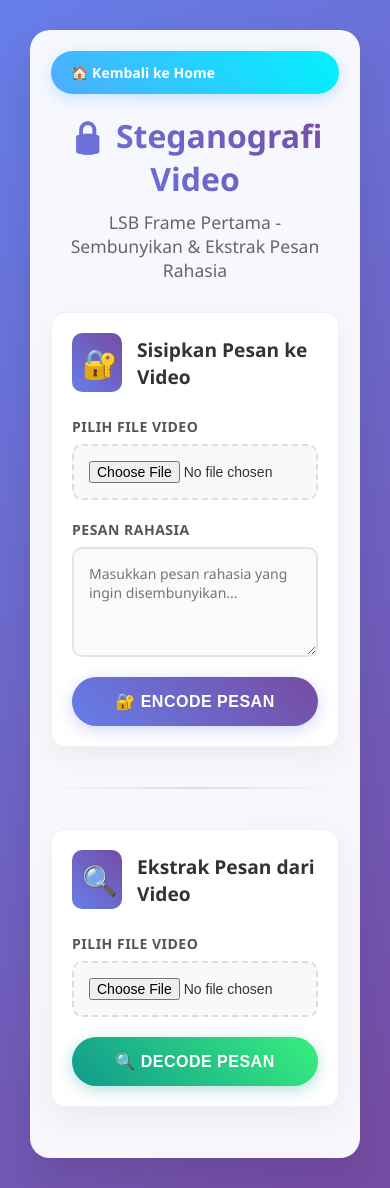
After one commit to yourname857/UasSismul, a Flask app: page /steganografi in a window 390 px wide. The commit adds this page. Run offline with Flask 3, Linux system fonts and the light colour scheme.

Commit message:
Update fitur: intra, inter, steganografi, compress, convert

```diff
--- a/app.py
+++ b/app.py
@@ -1,10 +1,11 @@
 import os
-import uuid
 
 from flask import Flask, render_template, request, send_file
+from werkzeug.utils import secure_filename
 
-from utils import (compress_video, convert_format, encode_inter_frame,
-                   encode_intra_frame)
+from utils import (compress_video, convert_format, embed_message_in_video,
+                   encode_inter_frame, encode_intra_frame,
+                   extract_message_from_video)
 
 app = Flask(__name__)
 UPLOAD_FOLDER = 'uploads'
@@ -21,29 +22,65 @@ def index():
         option = request.form['option']
         output_format = request.form.get('format')
 
-        original_name = os.path.splitext(video.filename)[0]
-        file_ext = '.mp4' if option != 'convert' else f'.{output_format}'
+        filename = secure_filename(video.filename)
+        video_path = os.path.join(UPLOAD_FOLDER, filename)
+        video.save(video_path)
+
+        original_name, _ = os.path.splitext(filename)
+        file_ext = f'.{output_format}' if option == 'convert' and output_format else '.mp4'
         output_filename = f"{original_name}_{option}{file_ext}"
         output_path = os.path.join(OUTPUT_FOLDER, output_filename)
 
-        video_path = os.path.join(UPLOAD_FOLDER, video.filename)
-        video.save(video_path)
-
         try:
-            if option == 'intra':
+            if option == 'compress':
+                compress_video(video_path, output_path)
+            elif option == 'convert' and output_format:
+                convert_format(video_path, output_path)
+            elif option == 'intra':
                 encode_intra_frame(video_path, output_path)
             elif option == 'inter':
                 encode_inter_frame(video_path, output_path)
-            elif option == 'convert' and output_format:
-                convert_format(video_path, output_path, output_format)
-            elif option == 'compress':
-                compress_video(video_path, output_path)
+            else:
+                return "Opsi tidak valid atau belum didukung."
+
+            return render_template('index.html', result=output_filename)
         except Exception as e:
-            return f"Terjadi kesalahan: {str(e)}"
-
-        return render_template('index.html', result=output_filename)
+            return f"Terjadi kesalahan saat memproses video: {str(e)}"
 
     return render_template('index.html', result=None)
+
+@app.route('/steganografi', methods=['GET', 'POST'])
+def steganografi():
+    encoded_path = None
+    decoded_message = None
+
+    if request.method == 'POST':
+        if 'encode' in request.form:
+            video = request.files['video']
+            secret = request.form['secret']
+            filename = secure_filename(video.filename)
+            input_path = os.path.join(UPLOAD_FOLDER, filename)
+            video.save(input_path)
+
+            output_filename = f"encoded_{filename}"
+            output_path = os.path.join(OUTPUT_FOLDER, output_filename)
+            try:
+                embed_message_in_video(input_path, secret, output_path)
+                encoded_path = output_filename
+            except Exception as e:
+                return f"Error encoding: {str(e)}"
+
+        elif 'decode' in request.form:
+            video = request.files['video']
+            filename = secure_filename(video.filename)
+            input_path = os.path.join(UPLOAD_FOLDER, filename)
+            video.save(input_path)
+            try:
+                decoded_message = extract_message_from_video(input_path)
+            except Exception as e:
+                return f"Error decoding: {str(e)}"
+
+    return render_template('steganografi.html', result=encoded_path, message=decoded_message)
 
 @app.route('/download/<filename>')
 def download_file(filename):
--- a/requirements.txt
+++ b/requirements.txt
@@ -1,3 +1,7 @@
 Flask
 ffmpeg-python
 gunicorn
+opencv-python
+numpy
+moviepy
+imageio-ffmpeg
--- /dev/null
+++ b/templates/steganografi.html
@@ -0,0 +1,458 @@
+<!DOCTYPE html>
+<html lang="id">
+  <head>
+    <meta charset="UTF-8" />
+    <meta name="viewport" content="width=device-width, initial-scale=1.0" />
+    <title>Steganografi Video</title>
+    <style>
+      * {
+        margin: 0;
+        padding: 0;
+        box-sizing: border-box;
+      }
+
+      body {
+        font-family: "Segoe UI", Tahoma, Geneva, Verdana, sans-serif;
+        background: linear-gradient(135deg, #667eea 0%, #764ba2 100%);
+        min-height: 100vh;
+        padding: 20px;
+        color: #333;
+      }
+
+      .container {
+        max-width: 900px;
+        margin: 0 auto;
+        background: rgba(255, 255, 255, 0.95);
+        backdrop-filter: blur(10px);
+        border-radius: 20px;
+        padding: 30px;
+        box-shadow: 0 20px 40px rgba(0, 0, 0, 0.1);
+        border: 1px solid rgba(255, 255, 255, 0.2);
+      }
+
+      .header {
+        text-align: center;
+        margin-bottom: 40px;
+        position: relative;
+      }
+
+      .home-btn {
+        position: absolute;
+        left: 0;
+        top: 50%;
+        transform: translateY(-50%);
+        background: linear-gradient(45deg, #4facfe 0%, #00f2fe 100%);
+        color: white;
+        padding: 12px 20px;
+        border: none;
+        border-radius: 25px;
+        text-decoration: none;
+        font-weight: 600;
+        font-size: 14px;
+        transition: all 0.3s ease;
+        box-shadow: 0 4px 15px rgba(79, 172, 254, 0.3);
+        display: flex;
+        align-items: center;
+        gap: 8px;
+      }
+
+      .home-btn:hover {
+        transform: translateY(-50%) translateY(-2px);
+        box-shadow: 0 6px 20px rgba(79, 172, 254, 0.4);
+      }
+
+      h1 {
+        background: linear-gradient(45deg, #667eea, #764ba2);
+        -webkit-background-clip: text;
+        -webkit-text-fill-color: transparent;
+        background-clip: text;
+        font-size: 2.5em;
+        font-weight: 700;
+        margin-bottom: 10px;
+      }
+
+      .subtitle {
+        color: #666;
+        font-size: 1.1em;
+        font-weight: 300;
+      }
+
+      .section {
+        background: white;
+        border-radius: 15px;
+        padding: 30px;
+        margin-bottom: 30px;
+        box-shadow: 0 10px 30px rgba(0, 0, 0, 0.05);
+        border: 1px solid rgba(0, 0, 0, 0.05);
+      }
+
+      .section-title {
+        display: flex;
+        align-items: center;
+        gap: 15px;
+        margin-bottom: 25px;
+        font-size: 1.4em;
+        font-weight: 600;
+        color: #333;
+      }
+
+      .icon {
+        font-size: 1.5em;
+        padding: 10px;
+        border-radius: 10px;
+        background: linear-gradient(45deg, #667eea, #764ba2);
+        color: white;
+        min-width: 50px;
+        text-align: center;
+      }
+
+      form {
+        display: flex;
+        flex-direction: column;
+        gap: 20px;
+      }
+
+      .form-group {
+        display: flex;
+        flex-direction: column;
+        gap: 8px;
+      }
+
+      label {
+        font-weight: 600;
+        color: #555;
+        font-size: 14px;
+        text-transform: uppercase;
+        letter-spacing: 0.5px;
+      }
+
+      input[type="file"] {
+        padding: 15px;
+        border: 2px dashed #ddd;
+        border-radius: 10px;
+        background: #f9f9f9;
+        cursor: pointer;
+        transition: all 0.3s ease;
+        font-size: 14px;
+      }
+
+      input[type="file"]:hover {
+        border-color: #667eea;
+        background: #f0f4ff;
+      }
+
+      textarea {
+        padding: 15px;
+        border: 2px solid #e1e5e9;
+        border-radius: 10px;
+        font-family: inherit;
+        font-size: 14px;
+        resize: vertical;
+        transition: all 0.3s ease;
+        background: #fafafa;
+      }
+
+      textarea:focus {
+        outline: none;
+        border-color: #667eea;
+        background: white;
+        box-shadow: 0 0 0 3px rgba(102, 126, 234, 0.1);
+      }
+
+      .btn {
+        background: linear-gradient(45deg, #667eea 0%, #764ba2 100%);
+        color: white;
+        padding: 15px 30px;
+        border: none;
+        border-radius: 25px;
+        font-size: 16px;
+        font-weight: 600;
+        cursor: pointer;
+        transition: all 0.3s ease;
+        box-shadow: 0 4px 15px rgba(102, 126, 234, 0.3);
+        text-transform: uppercase;
+        letter-spacing: 0.5px;
+      }
+
+      .btn:hover {
+        transform: translateY(-2px);
+        box-shadow: 0 6px 20px rgba(102, 126, 234, 0.4);
+      }
+
+      .btn.decode {
+        background: linear-gradient(45deg, #11998e 0%, #38ef7d 100%);
+        box-shadow: 0 4px 15px rgba(17, 153, 142, 0.3);
+      }
+
+      .btn.decode:hover {
+        box-shadow: 0 6px 20px rgba(17, 153, 142, 0.4);
+      }
+
+      .result {
+        background: linear-gradient(135deg, #667eea 0%, #764ba2 100%);
+        color: white;
+        padding: 25px;
+        border-radius: 15px;
+        margin-top: 20px;
+        box-shadow: 0 10px 30px rgba(102, 126, 234, 0.3);
+      }
+
+      .result h3 {
+        margin-bottom: 20px;
+        font-size: 1.3em;
+        display: flex;
+        align-items: center;
+        gap: 10px;
+      }
+
+      .message {
+        background: linear-gradient(135deg, #11998e 0%, #38ef7d 100%);
+        color: white;
+        padding: 25px;
+        border-radius: 15px;
+        margin-top: 20px;
+        box-shadow: 0 10px 30px rgba(17, 153, 142, 0.3);
+      }
+
+      .message h3 {
+        margin-bottom: 15px;
+        font-size: 1.3em;
+        display: flex;
+        align-items: center;
+        gap: 10px;
+      }
+
+      .message p {
+        background: rgba(255, 255, 255, 0.2);
+        padding: 15px;
+        border-radius: 10px;
+        font-size: 16px;
+        word-break: break-all;
+      }
+
+      video {
+        width: 100%;
+        max-width: 100%;
+        border-radius: 10px;
+        margin: 15px 0;
+        box-shadow: 0 10px 30px rgba(0, 0, 0, 0.2);
+      }
+
+      .download-btn {
+        display: inline-flex;
+        align-items: center;
+        gap: 10px;
+        background: rgba(255, 255, 255, 0.2);
+        color: white;
+        padding: 12px 20px;
+        border-radius: 25px;
+        text-decoration: none;
+        font-weight: 600;
+        transition: all 0.3s ease;
+        backdrop-filter: blur(10px);
+        border: 1px solid rgba(255, 255, 255, 0.3);
+      }
+
+      .download-btn:hover {
+        background: rgba(255, 255, 255, 0.3);
+        transform: translateY(-1px);
+      }
+
+      .divider {
+        height: 2px;
+        background: linear-gradient(90deg, transparent, #ddd, transparent);
+        margin: 40px 0;
+        border: none;
+      }
+
+      @media (max-width: 768px) {
+        .container {
+          padding: 20px;
+          margin: 10px;
+        }
+
+        .home-btn {
+          position: static;
+          transform: none;
+          margin-bottom: 20px;
+          align-self: flex-start;
+        }
+
+        .header {
+          margin-bottom: 30px;
+        }
+
+        h1 {
+          font-size: 2em;
+        }
+
+        .section {
+          padding: 20px;
+        }
+
+        .section-title {
+          font-size: 1.2em;
+        }
+      }
+
+      /* Loading animation */
+      .loading {
+        display: none;
+        text-align: center;
+        margin-top: 20px;
+      }
+
+      .spinner {
+        border: 3px solid rgba(102, 126, 234, 0.3);
+        border-radius: 50%;
+        border-top: 3px solid #667eea;
+        width: 30px;
+        height: 30px;
+        animation: spin 1s linear infinite;
+        margin: 0 auto;
+      }
+
+      @keyframes spin {
+        0% {
+          transform: rotate(0deg);
+        }
+        100% {
+          transform: rotate(360deg);
+        }
+      }
+    </style>
+  </head>
+  <body>
+    <div class="container">
+      <div class="header">
+        <a href="{{ url_for('index') }}" class="home-btn">
+          🏠 Kembali ke Home
+        </a>
+        <h1>🔒 Steganografi Video</h1>
+        <p class="subtitle">
+          LSB Frame Pertama - Sembunyikan & Ekstrak Pesan Rahasia
+        </p>
+      </div>
+
+      <div class="section">
+        <div class="section-title">
+          <div class="icon">🔐</div>
+          <span>Sisipkan Pesan ke Video</span>
+        </div>
+        <form method="POST" enctype="multipart/form-data" id="encodeForm">
+          <div class="form-group">
+            <label>Pilih File Video</label>
+            <input type="file" name="video" accept="video/*" required />
+          </div>
+          <div class="form-group">
+            <label>Pesan Rahasia</label>
+            <textarea
+              name="secret"
+              placeholder="Masukkan pesan rahasia yang ingin disembunyikan..."
+              rows="4"
+              required
+            ></textarea>
+          </div>
+          <button type="submit" name="action" value="encode" class="btn">
+            🔐 Encode Pesan
+          </button>
+        </form>
+        <div class="loading" id="encodeLoading">
+          <div class="spinner"></div>
+          <p>Sedang memproses video...</p>
+        </div>
+      </div>
+
+      {% if result %}
+      <div class="result">
+        <h3>✅ Video berhasil disisipkan pesan!</h3>
+        <video controls>
+          <source
+            src="{{ url_for('static', filename='output/' + result) }}"
+            type="video/mp4"
+          />
+          Browser Anda tidak mendukung pemutaran video.
+        </video>
+        <a
+          href="{{ url_for('download_file', filename=result) }}"
+          class="download-btn"
+        >
+          📥 Download Video
+        </a>
+      </div>
+      {% endif %}
+
+      <hr class="divider" />
+
+      <div class="section">
+        <div class="section-title">
+          <div class="icon">🔍</div>
+          <span>Ekstrak Pesan dari Video</span>
+        </div>
+        <form method="POST" enctype="multipart/form-data" id="decodeForm">
+          <div class="form-group">
+            <label>Pilih File Video</label>
+            <input type="file" name="video" accept="video/*" required />
+          </div>
+          <button type="submit" name="action" value="decode" class="btn decode">
+            🔍 Decode Pesan
+          </button>
+        </form>
+        <div class="loading" id="decodeLoading">
+          <div class="spinner"></div>
+          <p>Sedang mengekstrak pesan...</p>
+        </div>
+      </div>
+
+      {% if message %}
+      <div class="message">
+        <h3>📩 Pesan berhasil ditemukan!</h3>
+        <p><strong>{{ message }}</strong></p>
+      </div>
+      {% endif %}
+    </div>
+
+    <script>
+      // Show loading animation when forms are submitted
+      document
+        .getElementById("encodeForm")
+        .addEventListener("submit", function () {
+          document.getElementById("encodeLoading").style.display = "block";
+        });
+
+      document
+        .getElementById("decodeForm")
+        .addEventListener("submit", function () {
+          document.getElementById("decodeLoading").style.display = "block";
+        });
+
+      // File input preview
+      const fileInputs = document.querySelectorAll('input[type="file"]');
+      fileInputs.forEach((input) => {
+        input.addEventListener("change", function (e) {
+          if (e.target.files.length > 0) {
+            const fileName = e.target.files[0].name;
+            const fileSize = (e.target.files[0].size / 1024 / 1024).toFixed(2);
+
+            // Create or update file info display
+            let fileInfo = input.parentNode.querySelector(".file-info");
+            if (!fileInfo) {
+              fileInfo = document.createElement("div");
+              fileInfo.className = "file-info";
+              fileInfo.style.cssText = `
+                margin-top: 8px;
+                padding: 8px 12px;
+                background: #e8f4fd;
+                border-radius: 6px;
+                font-size: 13px;
+                color: #2563eb;
+              `;
+              input.parentNode.appendChild(fileInfo);
+            }
+            fileInfo.innerHTML = `📹 ${fileName} (${fileSize} MB)`;
+          }
+        });
+      });
+    </script>
+  </body>
+</html>
```
Also changed, not shown: templates/index.html (+21 -0 lines), utils.py (+113 -29 lines), 3 other files.
